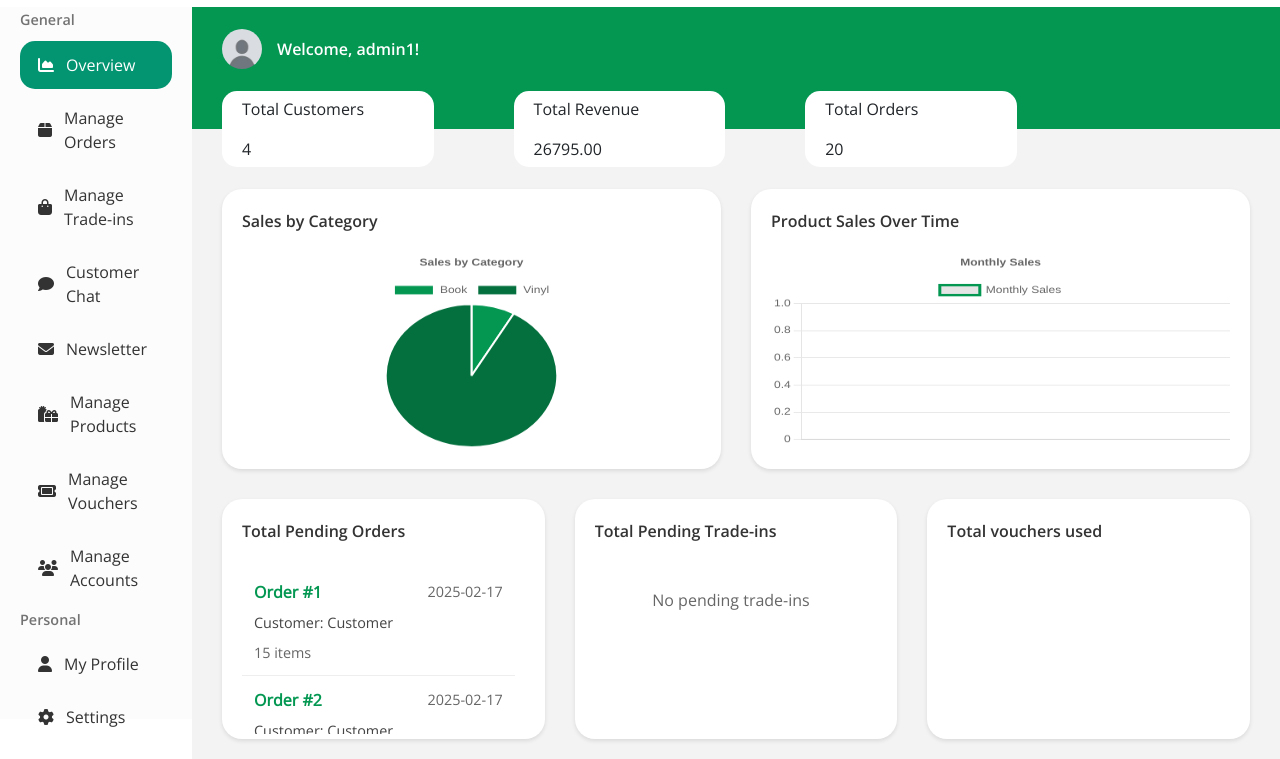
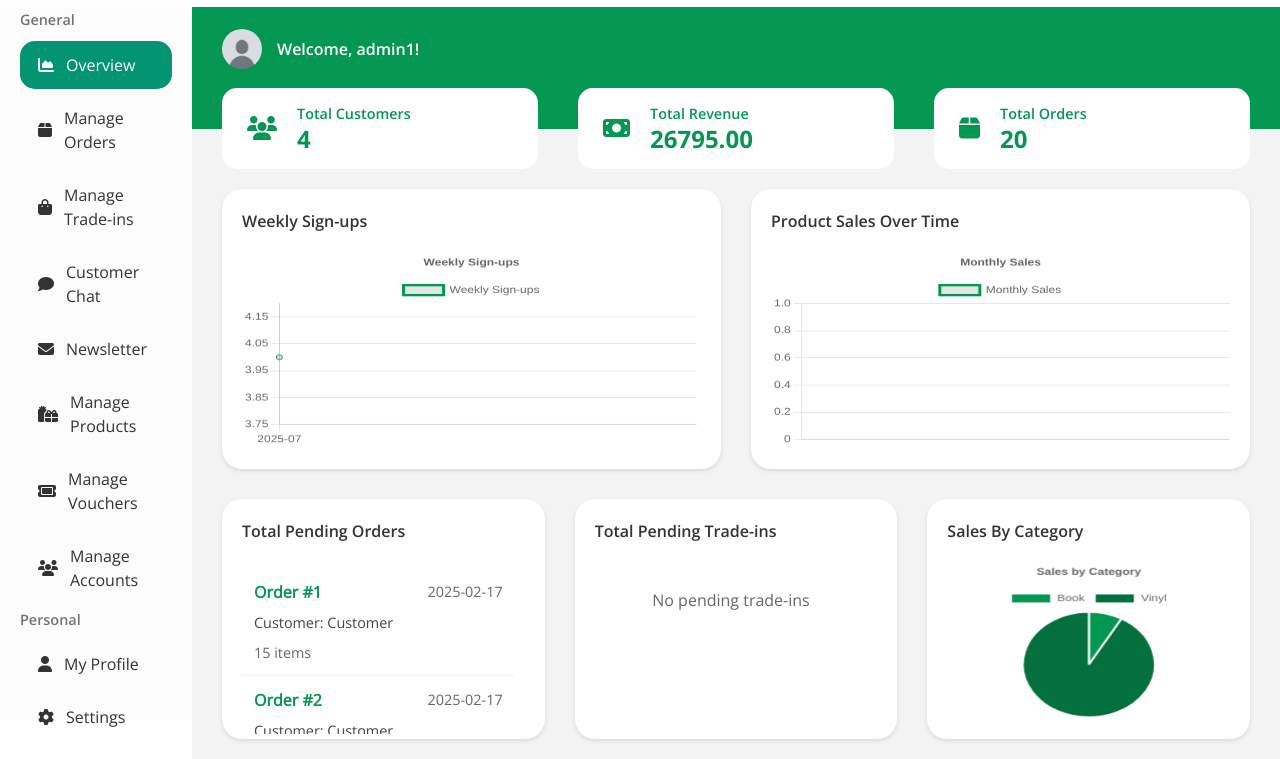
Before and after one commit to bennygdev/rewwwind, a Flask app: page /dashboard/overview in a window 1280 px wide. Shown: the part 81-840 px from the top of the page. Run offline with Flask 3, Linux system fonts and the light colour scheme; a user stored in the database is signed in; data comes from the database, SQL or seed files in the repository; data that the repository does not hold is empty; some libraries are stand-ins or nearby versions.

Commit message:
added extra chart for admin and swapped chart positions, adjusted  styling for overview

```diff
--- a/app/overview.py
+++ b/app/overview.py
@@ -158,6 +158,24 @@ def get_product_sales():
     'data': [sale[1] for sale in sales] if sales else []
   }
 
+@overview.route('/api/admin/weekly-signups')
+@login_required
+@role_required(2, 3)
+def get_weekly_signups():
+  # Get user registrations grouped by week
+  signup_data = db.session.query(
+    func.strftime('%Y-%W', User.created_at).label('week'),
+    func.count(User.id).label('count')
+  ).group_by(
+    func.strftime('%Y-%W', User.created_at)
+  ).order_by(
+    func.strftime('%Y-%W', User.created_at)
+  ).all()
+
+  return {
+    'labels': [signup[0] for signup in signup_data] if signup_data else [],
+    'data': [signup[1] for signup in signup_data] if signup_data else []
+  }
 
 @overview.route('/api/customer/top-categories')
 @login_required
--- a/app/static/css/dashboard/overview.css
+++ b/app/static/css/dashboard/overview.css
@@ -33,22 +33,42 @@
 .overview__statistics--header {
   position: absolute;
   width: calc(100% - 30px);
+  padding-right: 30px;
   display: flex;
   flex-direction: row;
-  gap: 80px;
+  gap: 40px;
   margin-top: 15px;
-  bottom: -38px;
+  bottom: -40px;
 }
 
 .statistic__box--header {
   display: flex;
-  width: 20%;
+  width: 33%;
   flex-direction: row;
   align-items: center;
   gap: 20px;
   background-color: #fff;
-  padding: 6px 20px;
+  padding: 15px 25px;
   border-radius: 15px;
+}
+
+.statistic__label--header {
+  margin: 0;
+  font-family: "OpenSansSemibold";
+  font-size: 0.9em;
+  color: #039752;
+}
+
+.overview__statistic--header span {
+  font-family: "OpenSansBold";
+  font-size: 1.5em;
+  margin: 0;
+  line-height: 28px;
+  color: #039752;
+}
+
+.statistic__box--header i {
+  color: #039752;
 }
 
 .statistics__top, .statistics__bottom {
--- a/app/static/js/dashboard/overviewChart.js
+++ b/app/static/js/dashboard/overviewChart.js
@@ -63,6 +63,7 @@ function initializeCharts(roleId) {
     createChart('buyingTrendChart', '/dashboard/api/customer/buying-trend', 'bar', 'Orders');
     createChart('topCategoriesChart', '/dashboard/api/customer/top-categories', 'pie', 'Purchase Categories');
   } else if (roleId === 2 || roleId === 3) {
+    createChart('weeklySignupsChart', '/dashboard/api/admin/weekly-signups', 'line', 'Weekly Sign-ups');
     createChart('categorySalesChart', '/dashboard/api/admin/category-sales', 'pie', 'Sales by Category');
     createChart('productSalesChart', '/dashboard/api/admin/product-sales', 'line', 'Monthly Sales');
   }
--- a/app/templates/dashboard/overview.html
+++ b/app/templates/dashboard/overview.html
@@ -14,18 +14,21 @@
   </div>
   <div class="overview__statistics--header">
     <div class="statistic__box--header">
+      <i class="fa-solid fa-users fa-xl"></i>
       <div class="overview__statistic--header">
         <p class="statistic__label--header">{{ headerLabel1 }}</p>
         <span class="statistic__headerValue1">{{ headerValue1 }}</span>
       </div>
     </div>
     <div class="statistic__box--header">
+      <i class="fa-solid fa-money-bill fa-xl"></i>
       <div class="overview__statistic--header">
         <p class="statistic__label--header">{{ headerLabel2 }}</p>
         <span class="statistic__headerValue2">{{ headerValue2 }}</span>
       </div>
     </div>
     <div class="statistic__box--header">
+      <i class="fa-solid fa-box fa-xl"></i>
       <div class="overview__statistic--header">
         <p class="statistic__label--header">{{ headerLabel3 }}</p>
         <span class="statistic__headerValue3">{{ headerValue3 }}</span>
@@ -54,8 +57,9 @@
     {% elif current_user.role_id in [2, 3] %}
     <div class="statistic__box">
       <div class="overview__statistic">
-        <div class="statistic__label">Sales by Category</div>
-        <canvas id="categorySalesChart"></canvas>
+        <div class="statistic__label">Weekly Sign-ups</div>
+        <canvas id="weeklySignupsChart"></canvas>
+        <!-- <canvas id="categorySalesChart"></canvas> -->
       </div>
     </div>
     <div class="statistic__box">
@@ -147,7 +151,8 @@
     <!-- Empty for now, will add admin charts later -->
     <div class="statistic__box">
       <div class="overview__statistic">
-        <div class="statistic__label">Total vouchers used</div>
+        <div class="statistic__label">Sales By Category</div>
+        <canvas id="categorySalesChart"></canvas>
       </div>
     </div>
     {% endif %}
```
